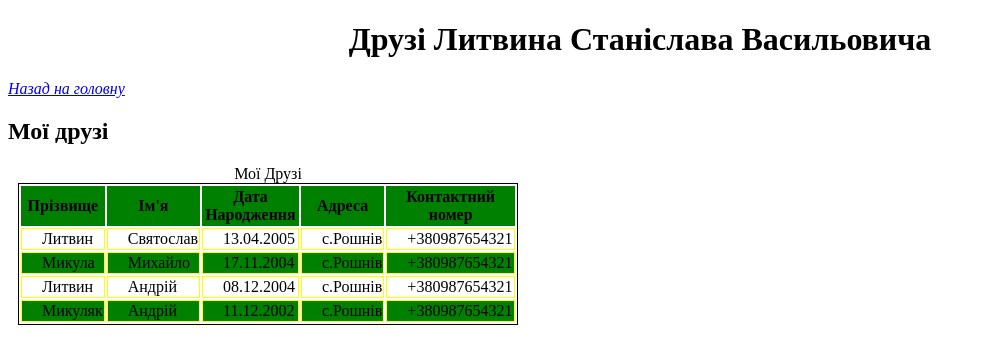
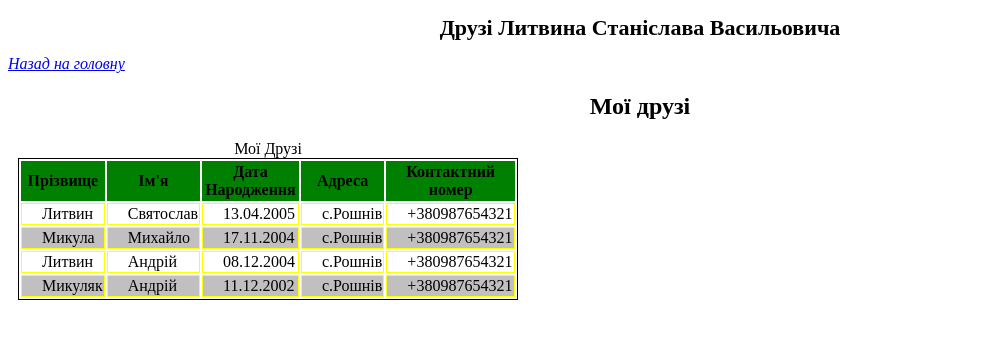
Before and after one commit to StasLytvyn/Praktychna, a plain HTML site: page friends.html in a window 1280 px wide. Shown: the whole page, without its empty margins (0-987 px from the left). Drawn offline with Linux system fonts and the light colour scheme.

Commit message:
Update friends.html

```diff
--- a/friends.html
+++ b/friends.html
@@ -7,7 +7,7 @@
 <meta charset="UTF-8">
 <style>
     tr:nth-child(even){
-        background-color: green
+        background-color: silver
     }
     table{
         width: 500px;
@@ -28,6 +28,17 @@
 	#qqq{
 		font-style: italic;
 	}
+
+    h1{
+        font-size: 22px;
+    }
+
+    h1{
+	text-align: center;
+}
+    h2{
+        text-align: center;
+    }
 
 </style>
 
```
